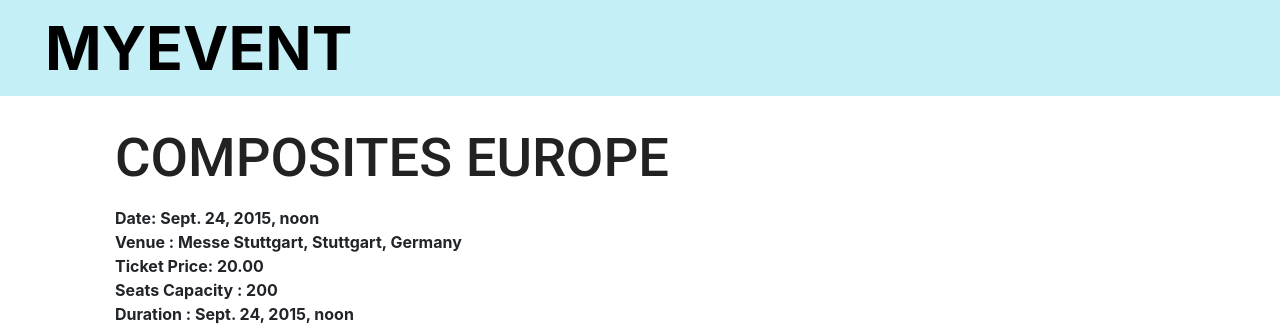
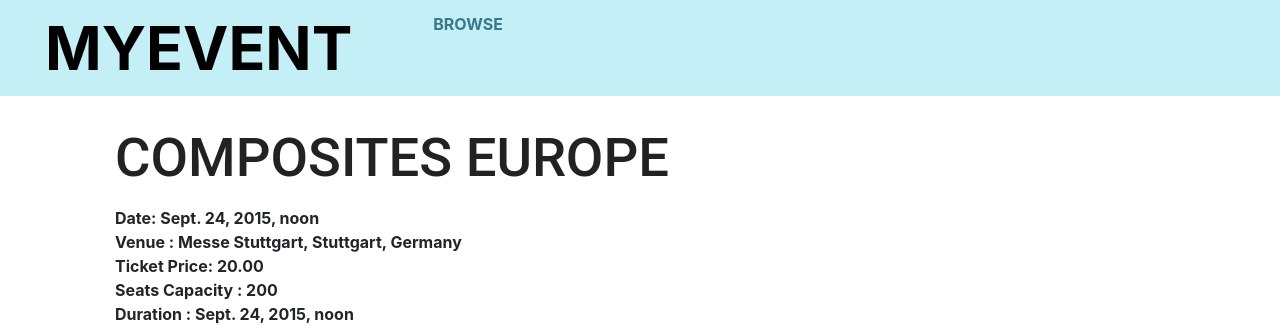
Before and after one commit to slash4-de/django, a Django app: page /events/4/ in a window 1280 px wide. Shown: the top 328 px of the page. Run offline with Django 3.2, Linux system fonts and the light colour scheme; data comes from the database, SQL or seed files in the repository; some libraries are stand-ins or nearby versions.

Commit message:
template

```diff
--- a/template/html/base.html
+++ b/template/html/base.html
@@ -22,6 +22,9 @@
 							<div class="navbar-header">
 								<span class="navbar-brand logo">
 									 <a href="/">MyEvent</a>
+								</span>
+								<span class="style">
+									<a class="lstye home" href="/events">Browse</a>
 								</span>
 							</div>
 
```
